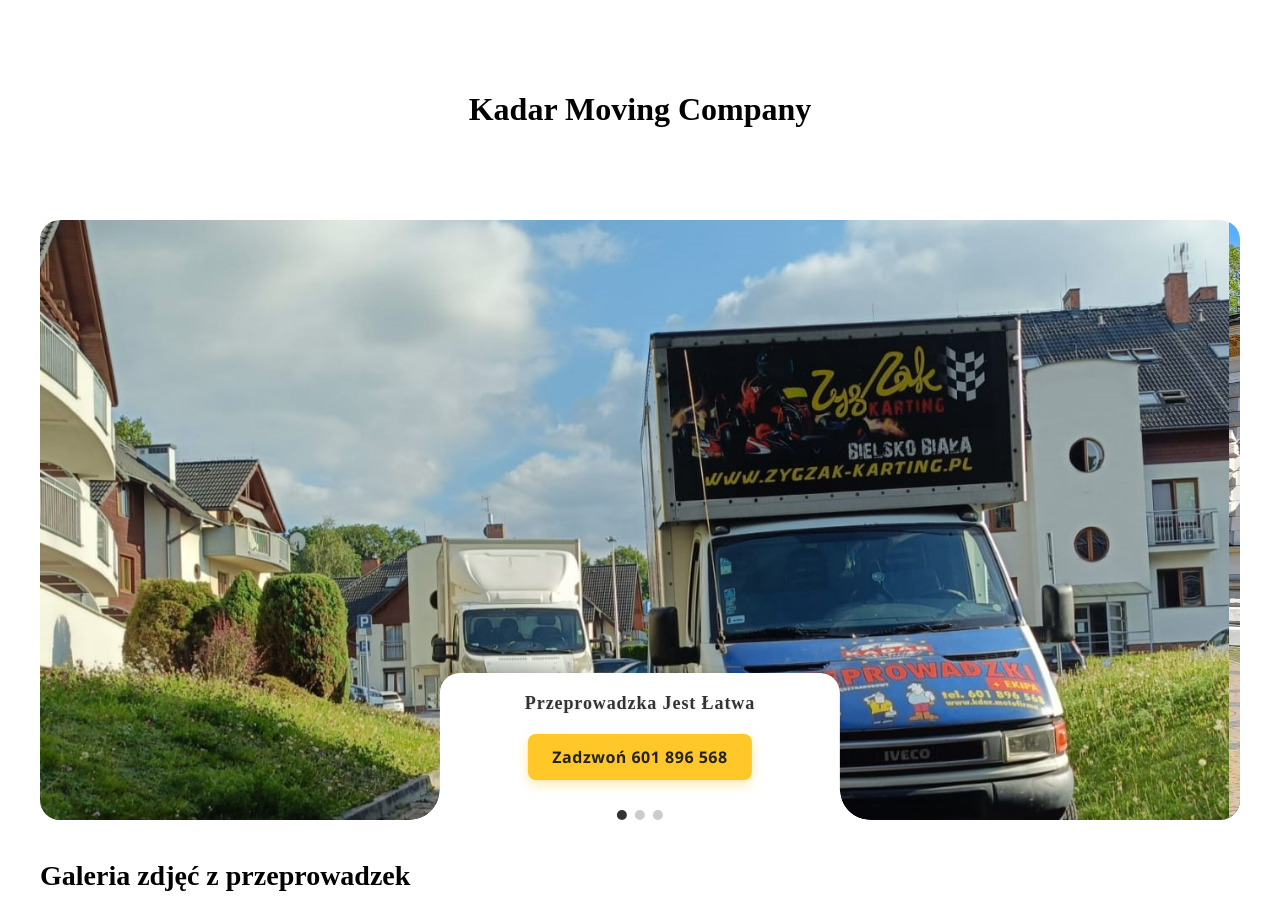
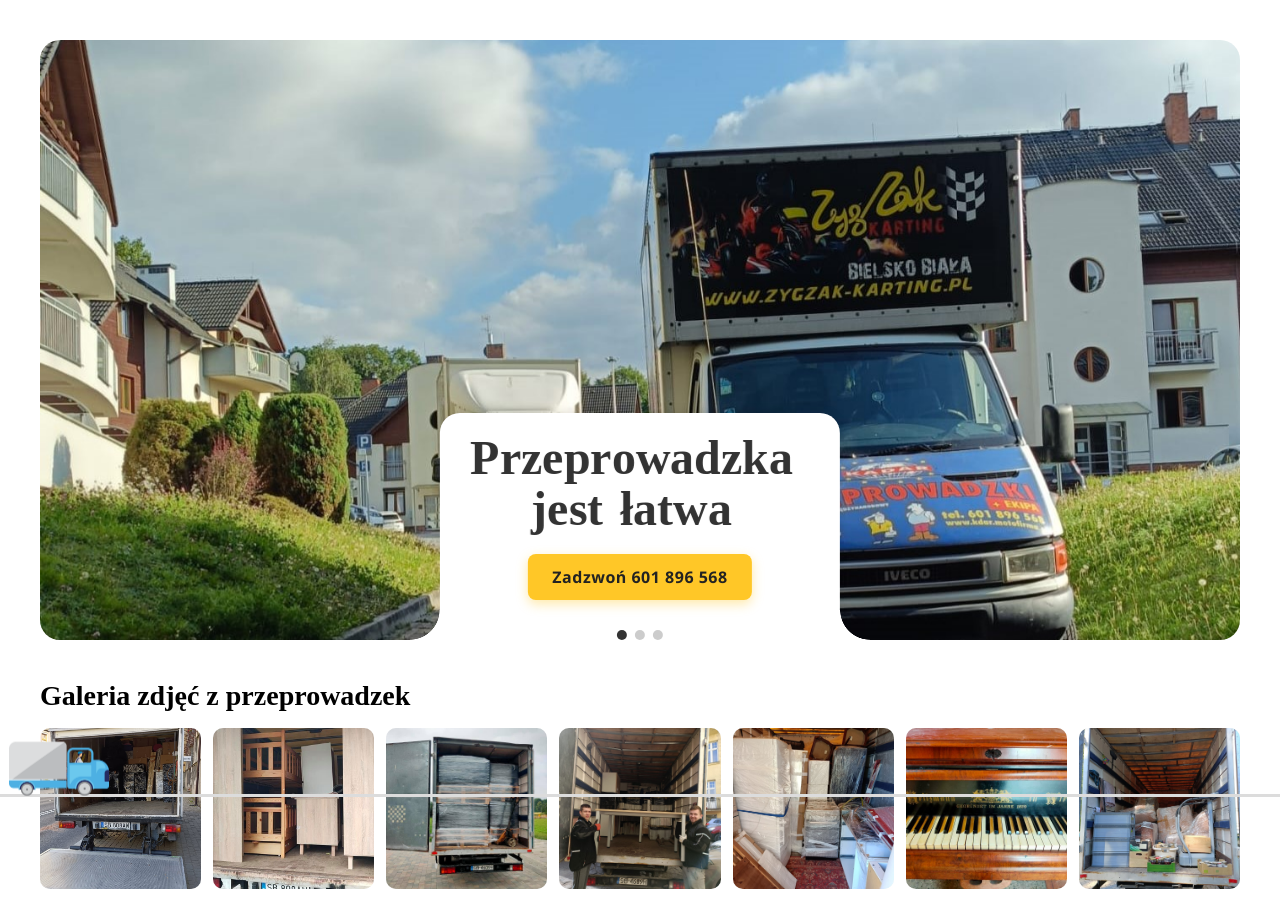
Before and after one commit to justamanwho/Kadar-Website, a Flask app: page / in a window 1280 px wide. Shown: the top 899 px of the page. Run offline with Flask 3, Linux system fonts and the light colour scheme; some libraries are stand-ins or nearby versions.

Commit message:
added truck animation on the bottom of the screen that reacts to the scrolling/added logo/fixed sliders gap-bug/added animation to the main test when the page gets refreshed/added to do list

```diff
--- a/static/js/slider.js
+++ b/static/js/slider.js
@@ -33,7 +33,8 @@ document.addEventListener("DOMContentLoaded", () => {
     if (index >= slides.length) index = 0;
     currentSlide = index;
 
-    slidesContainer.style.transform = `translateX(-${currentSlide * 100}%)`;
+    slidesContainer.style.transform = `translate3d(-${currentSlide * 100}%, 0, 0)`;
+
 
     dots.forEach(d => d.classList.remove("active"));
     dots[currentSlide].classList.add("active");
--- /dev/null
+++ b/static/js/text-flyin.js
@@ -0,0 +1,41 @@
+document.addEventListener('DOMContentLoaded', () => {
+  const heading = document.querySelector('#hero-heading');
+  if (!heading) return;
+
+  const lines = heading.querySelectorAll('.line');
+  if (!lines.length) return;
+
+  const rand = (min, max) => Math.random() * (max - min) + min;
+  let letterIndex = 0; // for stagger across all letters
+
+  lines.forEach(line => {
+    const raw = line.textContent.trim().replace(/\s+/g, ' ');
+    line.textContent = ''; // keep the <span class="line">, empty its text
+
+    raw.split(' ').forEach((word, wIdx) => {
+      const wordWrap = document.createElement('span');
+      wordWrap.className = 'word';
+      wordWrap.style.display = 'inline-block';
+      wordWrap.style.whiteSpace = 'nowrap';
+      wordWrap.style.marginRight = '0.35em';
+
+      [...word].forEach(ch => {
+        const span = document.createElement('span');
+        span.className = 'char';
+        span.textContent = ch;
+
+        span.style.setProperty('--tx', `${rand(-40, 40)}px`);
+        span.style.setProperty('--ty', `${rand(-60, 60)}px`);
+        span.style.setProperty('--rot', `${rand(-10, 10)}deg`);
+
+        // slower overall effect; tweak 0.12 -> 0.15 to slow more
+        span.style.animationDelay = (letterIndex * 0.12 + rand(0, 0.03)) + 's';
+        letterIndex += 1;
+
+        wordWrap.appendChild(span);
+      });
+
+      line.appendChild(wordWrap);
+    });
+  });
+});
--- a/static/styles.css
+++ b/static/styles.css
@@ -11,64 +11,55 @@
   width: 100%;
 }
 
-/* --- SIZE: wider + taller --- */
+/* EACH SLIDE (your <img class="slide">) */
+.slide{
+  flex: 0 0 100%;
+  width: 100%;
+  height: 100%;
+  display: block;
+  object-fit: cover;
+  object-position: center;
+  max-width: none;
+
+  /* Don't scale non-active slides at all */
+  transform: none;
+  transition: transform 10s ease-out;   /* for the Ken Burns on active */
+  will-change: transform;
+  position: relative;                   /* for z-index stacking */
+  z-index: 0;
+}
+
+/* Only the active slide gets the slow zoom */
+.slide.ken{
+  transform: scale(1.08);
+  z-index: 1;                           /* sit above neighbors if they overflow */
+}
+
+/* Optional: alternate origin to make the zoom feel alive */
+.slide:nth-child(odd){  transform-origin: left center;  }
+.slide:nth-child(even){ transform-origin: right center; }
+
 .slider{
   position: relative;
-  width: 95%;           /* almost full width */
-  height: 75vh;          /* TALLER: make it more vertical */
+  width: 95%;
+  height: 75vh;
   margin: 40px auto;
   border-radius: 20px;
-  overflow: hidden;
-}
-
-/* container that moves horizontally */
-.slides{
-  display: flex;
-  width: 100%;
-  height: 100%;
-  transition: transform 0.6s ease-in-out;
-}
-
-/* each slide is your <img> */
-.slide{
-  min-width: 100%;
-  height: 100%;
-  object-fit: cover;
-  flex-shrink: 0;
-
-  transform: scale(1.01);
-  transition: transform 10s ease-out;   /* was 6s */
-  will-change: transform;
-}
-.slider{
-  overflow: hidden; /* already there, but keep it */
+  overflow: hidden;    /* important */
+  padding: 0;
 }
 
 .slides{
   display: flex;
   width: 100%;
   height: 100%;
+  margin: 0;
+  padding: 0;
+  gap: 0;
   transition: transform 0.6s ease-in-out;
   will-change: transform;
-  gap: 0;                 /* ensure no gap */
+  backface-visibility: hidden;
 }
-
-.slide{
-  flex: 0 0 100%;         /* exact width = 100% of slider */
-  width: 100%;
-  height: 100%;
-  object-fit: cover;
-  display: block;         /* avoid inline-image quirks */
-}
-
-/* Ken-Burns active state (we toggle this class in JS) */
-.slide.ken{
-  transform: scale(1.08);    /* subtle zoom in while the slide is shown */
-}
-
-/* optional: alternate zoom origin so it feels more "alive" */
-.slide:nth-child(odd){  transform-origin: left center;  }
-.slide:nth-child(even){ transform-origin: right center; }
 
 /* bottom panel can stay; if it's too narrow on big screens, bump it a bit */
 .bottom-center{
@@ -129,16 +120,23 @@
   font-size: 14px;
 }
 
-.luxury-heading {
-  font-family: "Gloock", serif;
+/* Responsive size: grows on desktop, stays readable on mobile */
+.luxury-heading{
   font-weight: 700;
-  font-size: 2.9rem;
-  color: #2c2a29; /* deep charcoal */
-  letter-spacing: 0.05em;
-  margin-bottom: 0.3em;
-  text-transform: capitalize;
-  text-shadow: 1px 1px 3px rgba(0, 0, 0, 0.1);
+  line-height: 1.05;
+  margin: 0 0 0.25em;
+  /* min 2.4rem, fluid 6.2vw, max 5.6rem */
+  font-size: clamp(2rem, 4.5vw, 3rem) !important;
+  white-space: normal;         /* ensure wrapping allowed */
+  word-break: keep-all;
+  hyphens: none;
 }
+
+.luxury-heading .line{
+  display: block;              /* force onto separate lines */
+}
+
+/* (If you had a previous .luxury-heading { font-size: … !important; } remove it) */
 
 .luxury-subtitle {
   font-family: "Montserrat", sans-serif;
@@ -217,7 +215,14 @@
 .dot.active {
   background-color: #333;
 }
+@media(max-width:1150px){
+  .bottom-center {
+    width: 40%;
+    border-radius:10px;
+    padding: 25px 25px;
+  }
 
+}
 
 @media(max-width:768px){
   .slider {
@@ -231,8 +236,10 @@
     margin:5px;
   }
   .bottom-center {
-    width: 80%;
-    border-radius:10px;
+    width: 60%;
+    max-height: 180px;       /* limit height */
+    padding: 15px;           /* smaller padding makes it look tighter */
+    border-radius: 10px;
   }
   .bottom-center::before {
   left: -20px;
@@ -250,6 +257,10 @@
 @media(max-width:414px){
   .bottom-center{
     border-radius:10px 10px 0 0;
+    width: 60%;              /* more horizontal space on tiny screens */
+    max-height: 150px;       /* even shorter */
+    padding: 12px;
+
   }
    .btn{
     width:100%;
@@ -324,3 +335,83 @@
   border: 0;
 }
 .map-actions{ margin-top: 10px; }
+
+
+/* fixed container pinned to the bottom of the viewport */
+.truck-track{
+  position: fixed;
+  left: 0;
+  right: 0;
+  bottom: max(0px, env(safe-area-inset-bottom)); /* iOS safe area */
+  height: clamp(40px, 10vh, 100px); /* road height */
+  pointer-events: none;             /* never blocks clicks */
+  z-index: 999;                     /* above content, below nav if needed */
+  /* optional faint road line */
+  background:
+    linear-gradient(#dcdcdc,#dcdcdc) 0 calc(100% - 3px) / 100% 3px no-repeat;
+}
+
+/* the truck image itself */
+.truck{
+  position: absolute;
+  bottom: 3px;                      /* sit on the road line */
+  left: 0;
+  width: clamp(50px, 8vw, 120px);
+  height: auto;
+  transform: translateX(var(--carX, 0));
+  will-change: transform;
+  image-rendering: -webkit-optimize-contrast;
+}
+
+/* optional subtle bob so it feels alive (keeps X via CSS var) */
+.truck.bob{
+  animation: truckBob 2.6s ease-in-out infinite;
+}
+@keyframes truckBob{
+  0%,100% { transform: translateX(var(--carX,0)) translateY(0); }
+  50%     { transform: translateX(var(--carX,0)) translateY(-2px); }
+}
+
+
+
+/* each letter becomes an inline-block we can animate */
+.word{
+  display: inline-block;        /* keep the whole word as a unit */
+  white-space: nowrap;
+  margin-right: 0.4em;          /* <-- word spacing; tweak to taste */
+}
+
+/* optional: prevent weird auto-hyphenation/word breaking */
+.luxury-heading{
+  overflow-wrap: normal;
+  word-break: keep-all;
+  hyphens: none;
+}
+
+/* letter animation */
+.char{
+  display: inline-block;
+  font: inherit;
+  line-height: inherit;
+  vertical-align: baseline;
+  opacity: 0;
+  white-space: pre;
+  transform: translate3d(var(--tx,0),var(--ty,0),0) rotate(var(--rot,0));
+  filter: blur(2px);
+  will-change: transform, opacity, filter;
+  animation: fly-in 2.5s cubic-bezier(.2,.7,.2,1) forwards; /* slower */
+}
+
+
+/* spaces we might inject won’t animate */
+.char.space{ animation: none; opacity: 1; transform: none; filter: none; }
+
+@keyframes fly-in{
+  0%   { opacity: 0; filter: blur(2px); }
+  100% { opacity: 1; filter: blur(0); transform: translate3d(0,0,0) rotate(0deg); }
+}
+
+
+@media (max-width: 420px){
+  .luxury-heading { font-size: clamp(2rem, 8vw, 3rem); }
+}
--- a/templates/base.html
+++ b/templates/base.html
@@ -4,8 +4,8 @@
         <meta charset="UTF-8">
         <meta name="viewport" content="width=device-width, initial-scale=1.0, maximum-scale=1.0, user-scalable=no">
         <title>Kadar Przeprowadzki</title>
-        <link rel="icon" type="image/jpg" href="static/zoro.jpg" class="icon-image">
-        <link rel="shortcut icon" type="image/jpg" href="static/zoro.jpg" class="icon-image">
+        <link rel="icon" type="image/jpg" href="static/logo.jpg" class="icon-image">
+        <link rel="shortcut icon" type="image/jpg" href="static/logo.jpg" class="icon-image">
 
         <link rel="preconnect" href="https://fonts.googleapis.com">
         <link rel="preconnect" href="https://fonts.gstatic.com" crossorigin>
@@ -23,6 +23,9 @@
         <script src="{{ url_for('static', filename='js/slider.js') }}"></script>
         <script src="https://unpkg.com/glightbox/dist/js/glightbox.min.js"></script>
         <script src="{{ url_for('static', filename='js/gallery.js') }}"></script>
+        <script src="{{ url_for('static', filename='js/truck-scroll-global.js') }}"></script>
+        <script src="{{ url_for('static', filename='js/text-flyin.js') }}"></script>
+
 
 
 
--- a/templates/index.html
+++ b/templates/index.html
@@ -3,9 +3,9 @@
 {% block content %}
 
 
-<div class="title">
-  <h1>{{ translations.title }}</h1>
-</div>
+<!--<div class="title">-->
+<!--  <h1>{{ translations.title }}</h1>-->
+<!--</div>-->
 
 <div class="slider">
   <div class="slides">
@@ -15,7 +15,10 @@
   </div>
 
   <div class="bottom-center">
-    <h3 class="luxury-heading">Przeprowadzka jest łatwa</h3>
+    <h3 id="hero-heading" class="luxury-heading">
+      <span class="line">Przeprowadzka</span>
+      <span class="line">jest łatwa</span>
+    </h3>
 
     <div class="buttons">
       <button class="btn primary">Zadzwoń 601 896 568</button>
@@ -63,4 +66,10 @@
 
 </section>
 
+<!-- Fixed truck at bottom -->
+<div class="truck-track" aria-hidden="true">
+  <img class="truck" src="{{ url_for('static', filename='truck.png') }}" alt="">
+</div>
+
+
 {% endblock %}
```
Also changed, not shown: static/js/truck-scroll-global.js (added, +62 -0 lines), README.md, static/png-clipart-car-truck-moving-truck-window-freight-transport-van-thumbnail.png (deleted), static/truck.png (added). Lines whose indentation alone changed are shown as unchanged.
